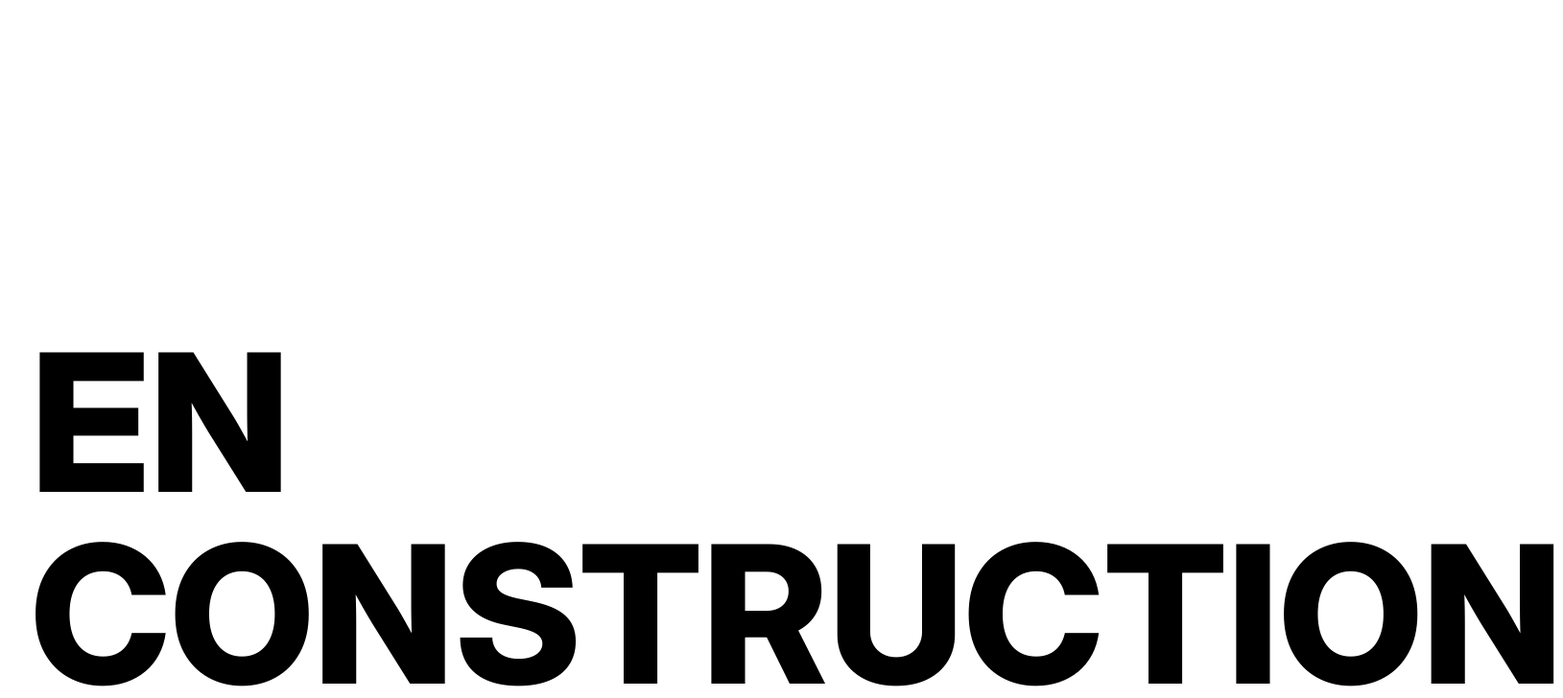
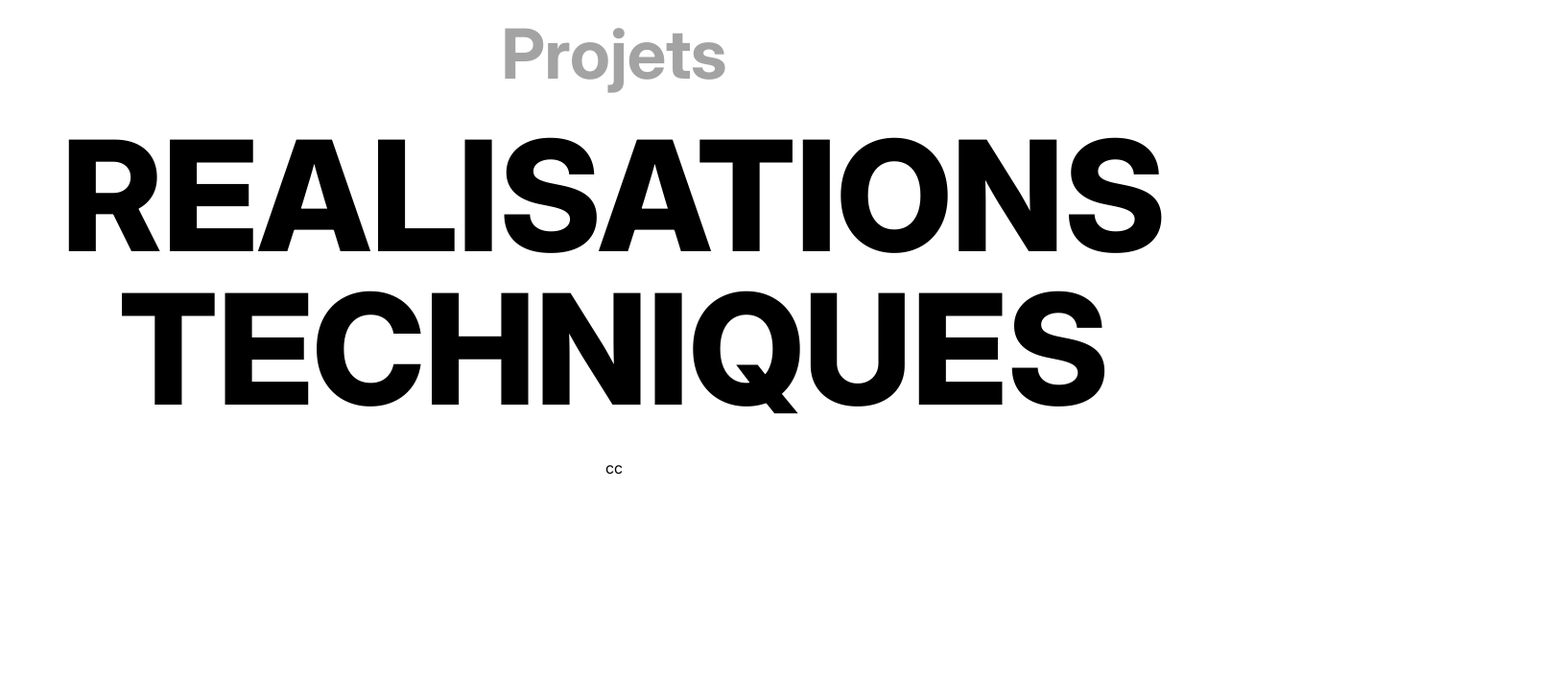
Before and after one commit to Matsuel/portfolio, a Next.js app: page / in a window 1280 px wide. Shown: the part 940-1668 px from the top of the page at 96% size, 1629 px wide, since content can reach past the window. After the commit the page ends 1520 px from the top, so only its background shows below. Built offline with nearby package versions, Linux system fonts and the light colour scheme.

Commit message:
Components SectionLayout, Title, Subtitle -> Création des composants

```diff
--- a/src/app/page.tsx
+++ b/src/app/page.tsx
@@ -5,6 +5,7 @@ import Hour from '@/components/Hour';
 import Hero from '@/components/Hero';
 import Building from '@/components/Building';
 import Loader from '@/components/Loader';
+import SectionLayout from '@/components/SectionLayout';
 
 export default function Home() {
 
@@ -15,7 +16,10 @@ export default function Home() {
       <CircleProgress />
       <Hour />
       <Hero />
-      <Building />
+      <SectionLayout title="Projets" subtitle='realisations techniques'>
+        cc
+      </SectionLayout>
+      {/* <Building /> */}
     </div>
   );
 }
--- a/src/components/Hero.tsx
+++ b/src/components/Hero.tsx
@@ -3,10 +3,9 @@ import React from 'react'
 import Button from './Button'
 
 const Hero = () => {
-    // TODO: Ajouter un délai de lecture pour la vidéo
 
     return (
-        <section id='home' className='w-full h-auto flex flex-col gap-8 p-8 mt-8 justify-start items-start relative'>
+        <section id='home' className='w-full h-auto min-h-[90vh] flex flex-col gap-8 p-8 mt-8 justify-center items-start relative'>
             <p className='w-[30%] text-4xl font-bold text-text'>
                 Développeur web <span className='text-secondary'>spécialisé dans la création de </span> solutions simples <span className='text-secondary'>mais</span> efficaces, <span className='text-secondary'>avec une approche qui </span> redéfinit les standards du design
             </p>
--- /dev/null
+++ b/src/components/SectionLayout.tsx
@@ -0,0 +1,26 @@
+import React from 'react'
+import Title from './Title'
+import Subtitle from './Subtitle'
+
+interface SectionLayoutProps extends React.HTMLAttributes<HTMLDivElement> {
+    title: string
+    subtitle: string
+    children: React.ReactNode
+}
+
+const SectionLayout = ({
+    title,
+    subtitle,
+    children,
+    ...props
+}: SectionLayoutProps) => {
+    return (
+        <section {...props} className='w-full flex flex-col gap-8 items-center'>
+            <Title>{title}</Title>
+            <Subtitle>{subtitle}</Subtitle>
+            {children}
+        </section>
+    )
+}
+
+export default SectionLayout
--- /dev/null
+++ b/src/components/Subtitle.tsx
@@ -0,0 +1,18 @@
+import React from 'react'
+
+interface SubtitleProps extends React.HTMLAttributes<HTMLHeadingElement> {
+    children: React.ReactNode
+}
+
+const Subtitle = ({
+    children,
+    ...props
+}: SubtitleProps) => {
+    return (
+        <h2 className='text-[160px] text-center font-extrabold leading-none text-text uppercase' {...props}>
+            {children}
+        </h2>
+    )
+}
+
+export default Subtitle
--- /dev/null
+++ b/src/components/Title.tsx
@@ -0,0 +1,19 @@
+import React from 'react'
+
+interface TitleProps extends React.HTMLAttributes<HTMLHeadingElement> {
+    children: React.ReactNode
+}
+
+
+const Title = ({
+    children,
+    ...props
+}: TitleProps) => {
+    return (
+        <h1 className='text-7xl font-bold text-secondary' {...props}>
+            {children}
+        </h1>
+    )
+}
+
+export default Title
```
